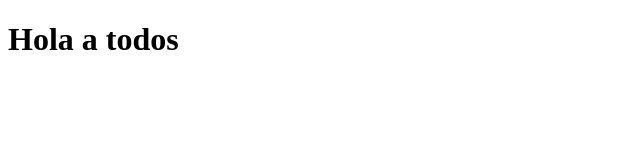
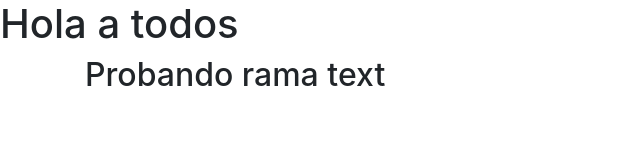
Before and after one commit to cmancode/practica-git, a plain HTML site: page index.html in a window 1280 px wide. Shown: the whole page, without its empty margins (0-640 px from the left). Drawn offline with nearby package versions, Linux system fonts and the light colour scheme.

Commit message:
Adding bootstrap

```diff
--- a/index.html
+++ b/index.html
@@ -3,11 +3,14 @@
 <head>
     <meta charset="UTF-8">
     <meta name="viewport" content="width=device-width, initial-scale=1.0">
+    <link rel="stylesheet" href="https://stackpath.bootstrapcdn.com/bootstrap/4.1.1/css/bootstrap.min.css" integrity="sha384-WskhaSGFgHYWDcbwN70/dfYBj47jz9qbsMId/iRN3ewGhXQFZCSftd1LZCfmhktB" crossorigin="anonymous">
     <meta http-equiv="X-UA-Compatible" content="ie=edge">
     <title>Document</title>
 </head>
 <body>
     <h1>Hola a todos</h1>
-
+    <div class="container">
+        <h2>Probando rama text</h2>
+    </div>
 </body>
 </html>
```
